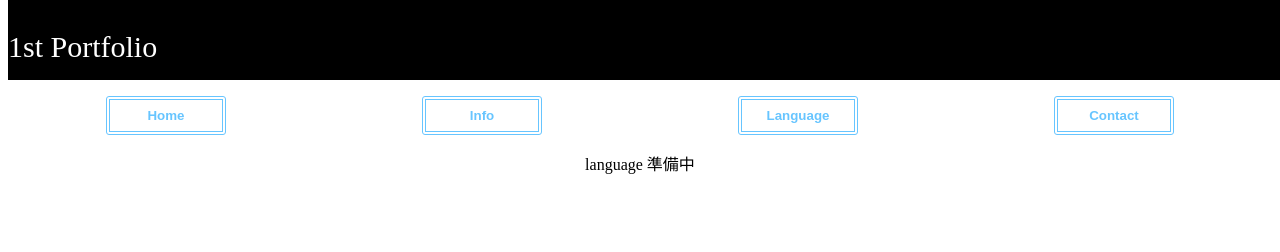
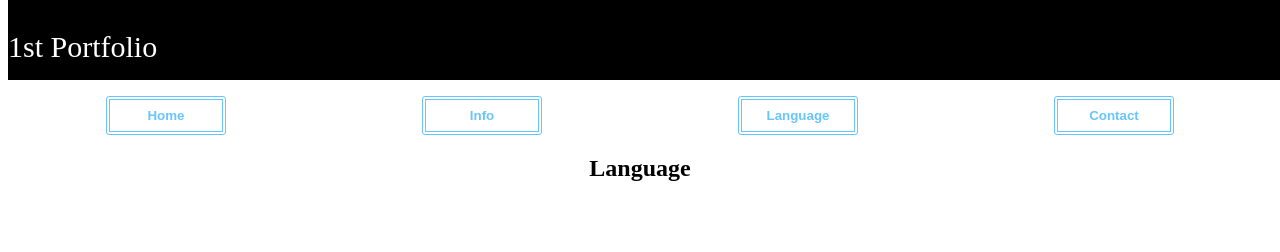
Before and after one commit to yamatcha/1stportfolio, a Vue app: page / in a window 1280 px wide. Both pictures are taken after a click on the button "Language". Shown: the top 252 px of the page. Built offline with nearby package versions, Linux system fonts and the light colour scheme; a web font is replaced by a local one.

Commit message:
Create Language component

```diff
--- /dev/null
+++ b/src/components/LangInfo.vue
@@ -0,0 +1,10 @@
+<template>
+<div id="langinfo">
+    <div id="title">
+        <h3>{{Name}}</h3>
+    </div>
+    <div id="contentlang">
+        <p>{{Information}}</p>
+    </div>
+</div>
+</template>
--- a/src/components/Language.vue
+++ /dev/null
@@ -1,7 +0,0 @@
-<template>
-    <p>
-        language
-
-        準備中
-    </p>
-</template>
--- /dev/null
+++ b/src/components/LanguageComponent.vue
@@ -0,0 +1,16 @@
+<template>
+    <div class="Language-wrapper">
+        <h2>Language</h2>
+
+    </div>
+</template>
+
+<script>
+import LangInfo from './LangInfo.vue'
+export default {
+  name: 'app',
+  components: {
+    LangInfo
+  }
+}
+</script>
```
Also changed, not shown: src/App.vue (+6 -6 lines), src/components/ContactComponent.vue (renamed from src/components/Contact.vue), src/components/FooterComponent.vue (renamed from src/components/Footer.vue), src/components/HeaderComponent.vue (renamed from src/components/Header.vue), src/components/HomeComponent.vue (renamed from src/components/Home.vue), src/components/InfoComponent.vue (renamed from src/components/Info.vue).
